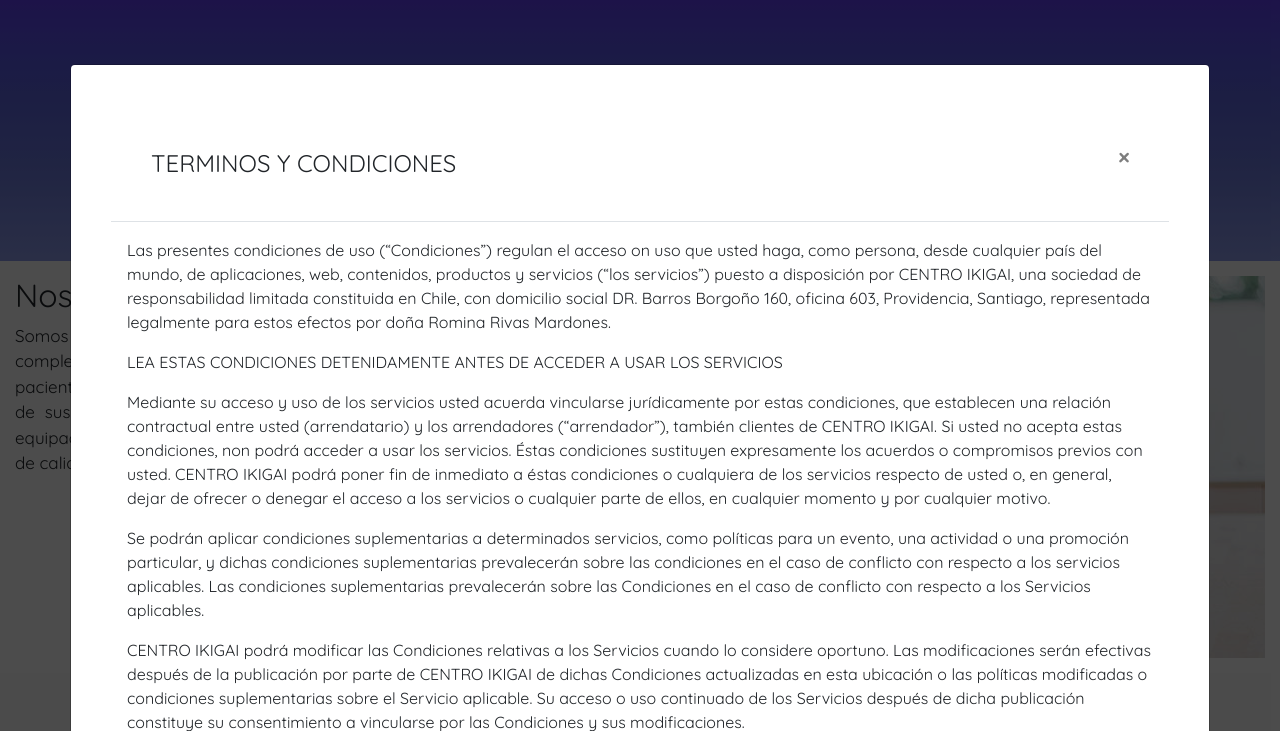
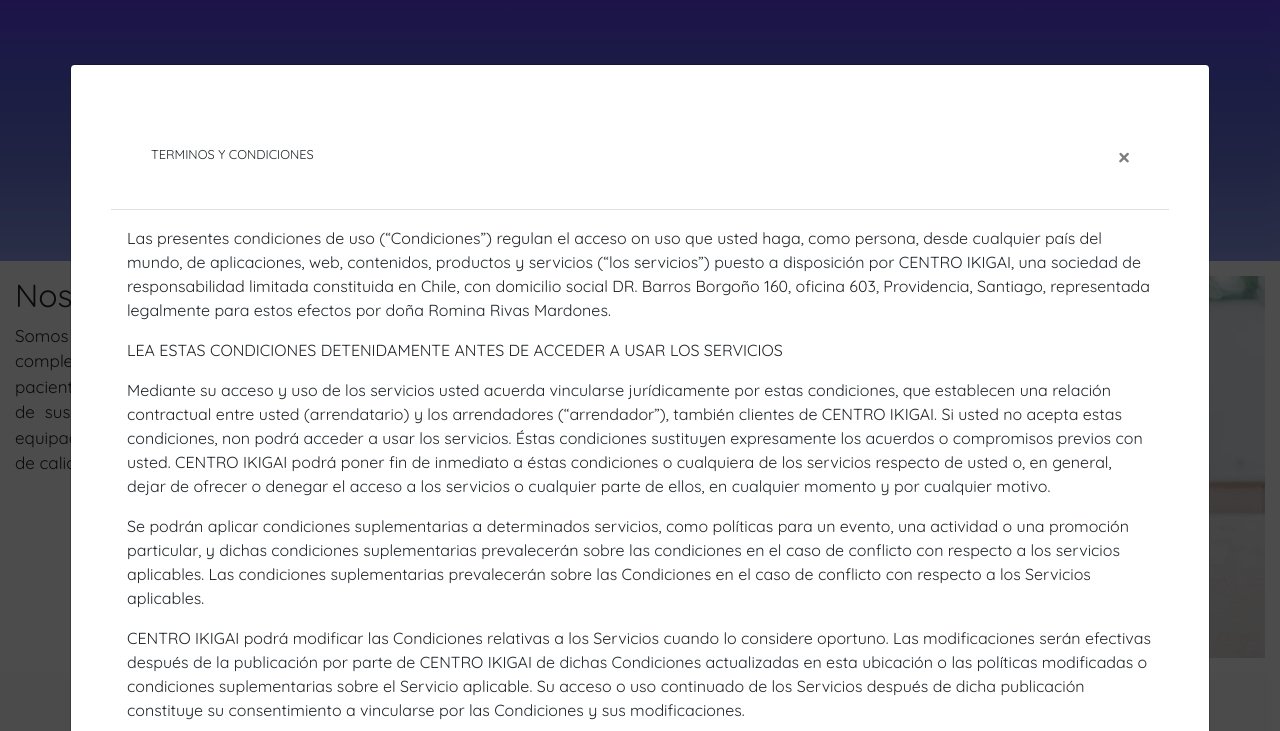
Before and after one commit to azunigas/centro-ikigai, a Django app: page / in a window 1280 px wide, after a click on "Terminos y Condiciones". Shown: the part 64-795 px from the top of the page. Run offline with Django 3.2, Linux system fonts and the light colour scheme; data comes from the database, SQL or seed files in the repository; some libraries are stand-ins or nearby versions.

Commit message:
new modal fix ios 4

```diff
--- a/box/templates/box/index.html
+++ b/box/templates/box/index.html
@@ -174,7 +174,7 @@
                 <!-- Modal content-->
                 <div class="modal-content">
                     <div class="modal-header" style="padding: 40px">
-                        <h4 class="modal-title">TERMINOS Y CONDICIONES</h4>
+                        <p class="modal-title" style="font-size: 80%">TERMINOS Y CONDICIONES</p>
                         <button type="button" class="close" data-dismiss="modal">&times;</button>
                     </div>
 
```
